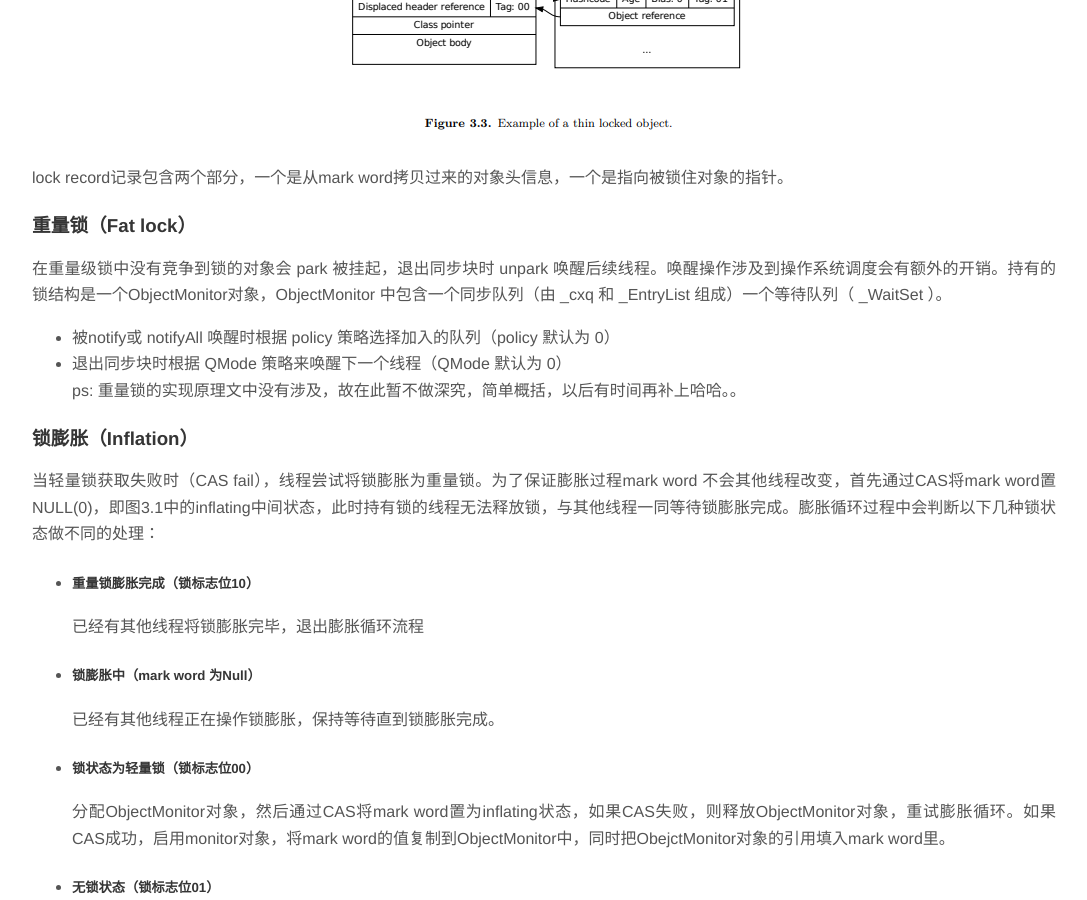
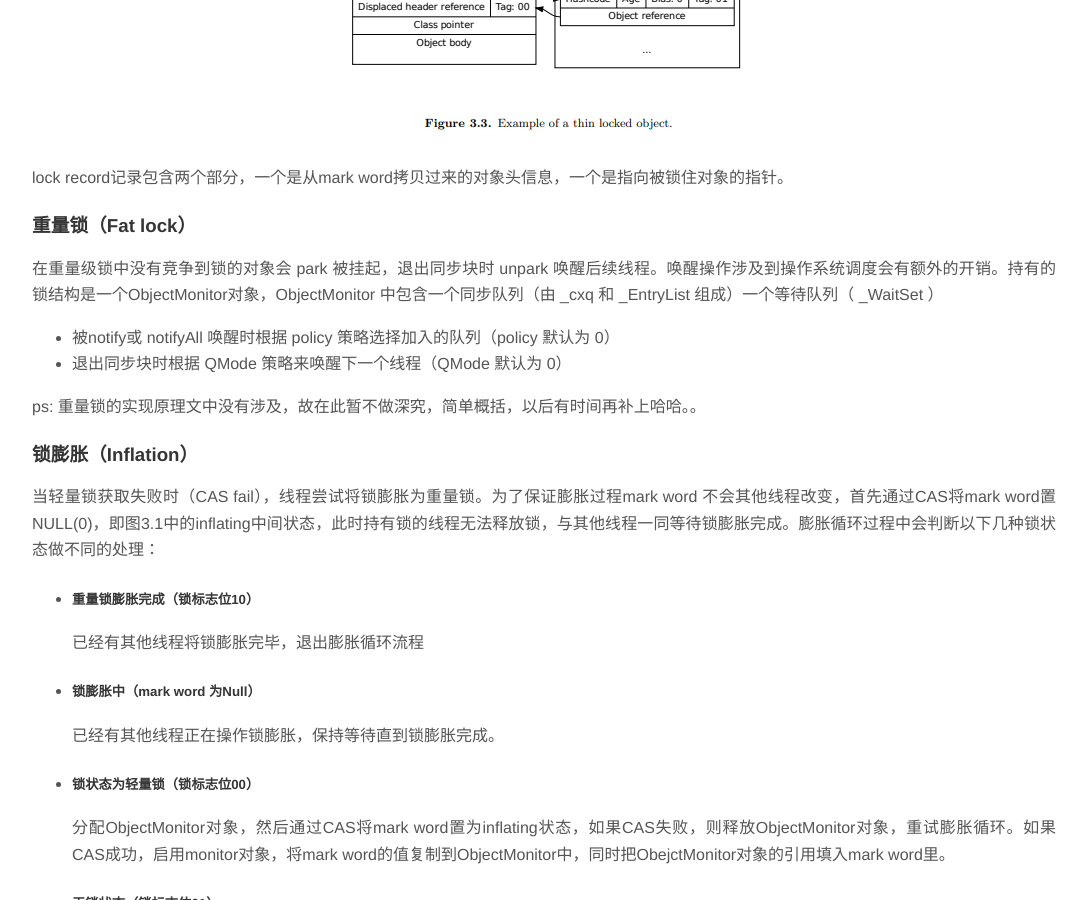
Before and after one commit to YaoFly/YaoFly.GitHub.io, a Jekyll site: the page built from _posts/2021-05-19-Synchronized 加锁-解锁-锁升级原理.md, in a window 1280 px wide and 900 px high, scrolled down 967 px. Shown: the whole window, without its empty margins (96-1183 px from the left). Built offline with Jekyll 4.4.1, drawn with Linux system fonts in a browser that asks for light colours.

Commit message:
更新文章

```diff
--- a/_posts/2021-05-19-Synchronized 加锁-解锁-锁升级原理.md
+++ b/_posts/2021-05-19-Synchronized 加锁-解锁-锁升级原理.md
@@ -24,10 +24,12 @@ lock record记录包含两个部分，一个是从mark word拷贝过来的对象
 
 ### 重量锁（Fat lock）
 
-在重量级锁中没有竞争到锁的对象会 park 被挂起，退出同步块时 unpark 唤醒后续线程。唤醒操作涉及到操作系统调度会有额外的开销。持有的锁结构是一个ObjectMonitor对象，ObjectMonitor 中包含一个同步队列（由 _cxq 和 _EntryList 组成）一个等待队列（ _WaitSet ）。
+在重量级锁中没有竞争到锁的对象会 park 被挂起，退出同步块时 unpark 唤醒后续线程。唤醒操作涉及到操作系统调度会有额外的开销。持有的锁结构是一个ObjectMonitor对象，ObjectMonitor 中包含一个同步队列（由 _cxq 和 _EntryList 组成）一个等待队列（ _WaitSet ）
+
 - 被notify或 notifyAll 唤醒时根据 policy 策略选择加入的队列（policy 默认为 0）
 - 退出同步块时根据 QMode 策略来唤醒下一个线程（QMode 默认为 0）
-ps: 重量锁的实现原理文中没有涉及，故在此暂不做深究，简单概括，以后有时间再补上哈哈。。
+
+ps:  重量锁的实现原理文中没有涉及，故在此暂不做深究，简单概括，以后有时间再补上哈哈。。
 
 ### 锁膨胀（Inflation）
 
```
